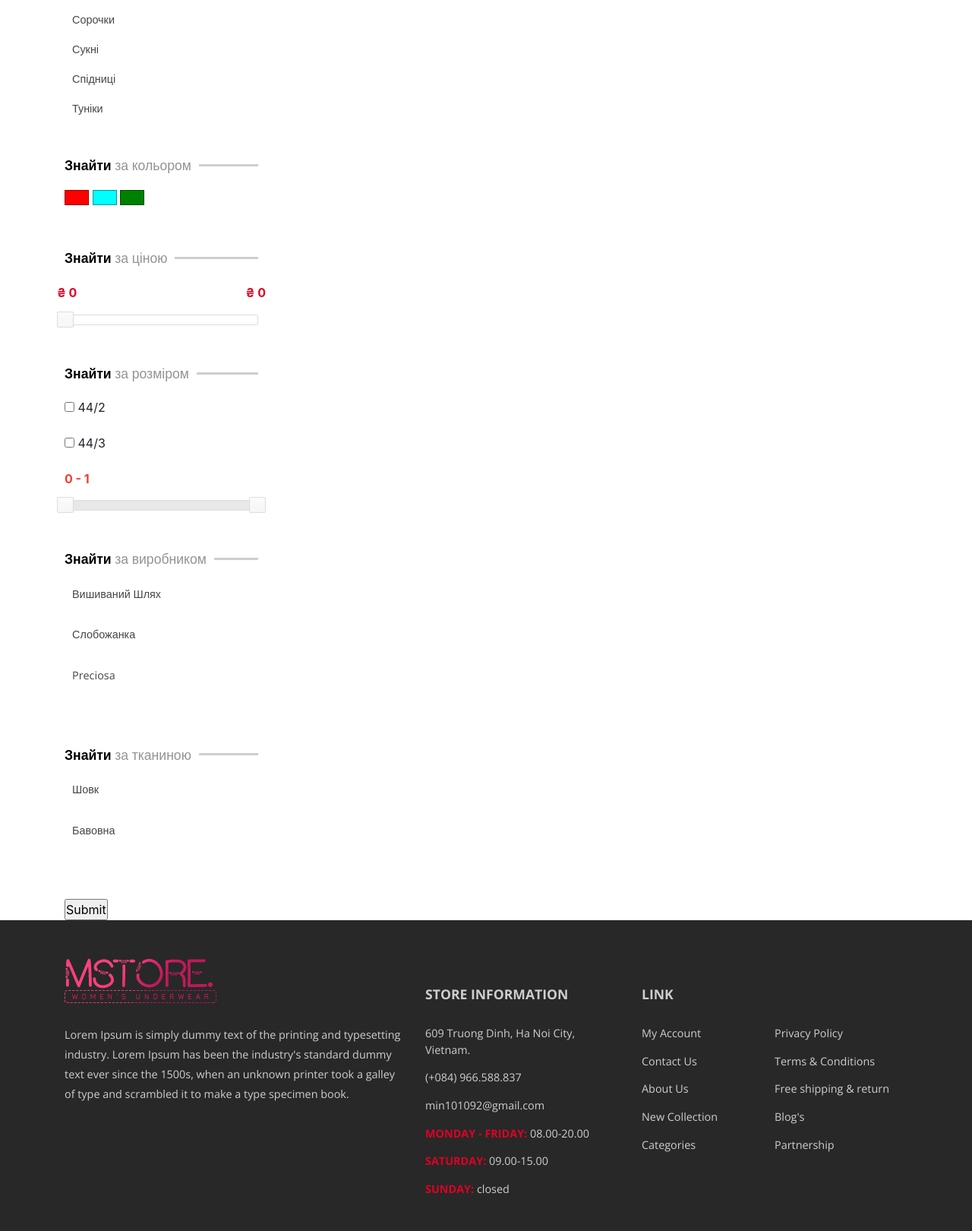
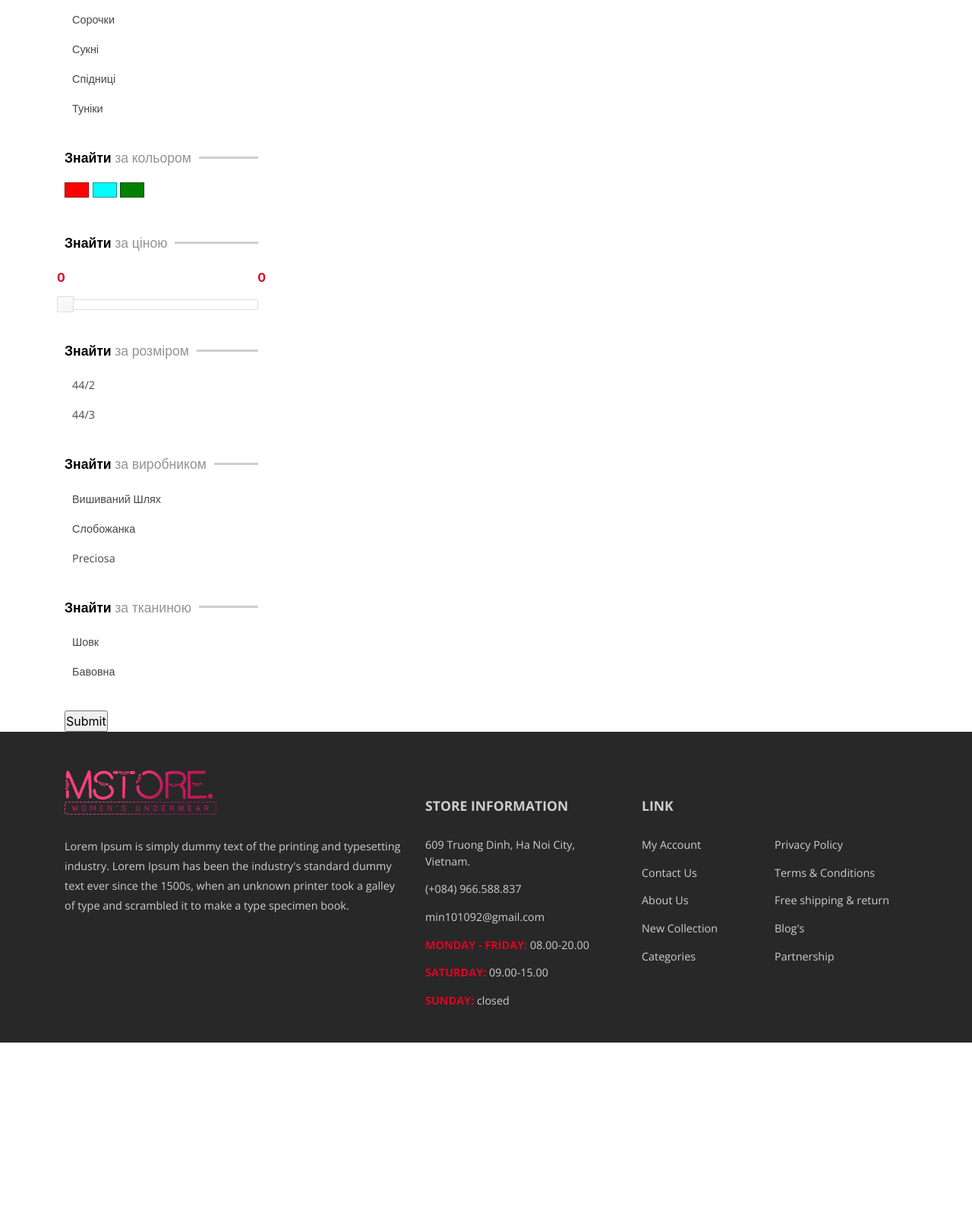
Before and after one commit to biryukov-m/craft-shop, a Django app: page /shop/clothes/clothes/boys_shirt in a window 1280 px wide. Shown: the part 1115-2735 px from the top of the page at 76% size. After the commit the page ends 2487 px from the top, so only its background shows below. Run offline with Django 3.2, Linux system fonts and the light colour scheme; data comes from the database, SQL or seed files in the repository; some libraries are stand-ins or nearby versions.

Commit message:
Доработан слайдер с ценами, теперь он принимает текущие параметры цены в запросе

```diff
--- a/landing/static/landing/css/main.css
+++ b/landing/static/landing/css/main.css
@@ -13,7 +13,7 @@
 
 ul {
   list-style: none;
-  margin: 0 !important;
+  margin: 0;
 }
 
 a:hover {
@@ -416,6 +416,9 @@ a:hover {
   color: #ffffff;
 }
 .main-layout .top-shop-banner {
+  -moz-user-select: none;
+  -khtml-user-select: none;
+  user-select: none;
   margin-bottom: 12px;
 }
 .main-layout .top-shop-banner .wrapper .banner {
@@ -442,6 +445,9 @@ a:hover {
   opacity: 1;
 }
 .main-layout .breadcrumbs {
+  -moz-user-select: none;
+  -khtml-user-select: none;
+  user-select: none;
   margin-bottom: 55px;
 }
 .main-layout .breadcrumbs .wrapper .inner a {
@@ -458,8 +464,13 @@ a:hover {
   content: "/";
   margin-right: 5px;
 }
+.main-layout .shop-catalogue .sidebar {
+  -moz-user-select: none;
+  -khtml-user-select: none;
+  user-select: none;
+}
 .main-layout .shop-catalogue .sidebar .attribute {
-  margin-bottom: 50px;
+  margin-bottom: 40px;
 }
 .main-layout .shop-catalogue .sidebar .attribute .header-wrapper {
   display: flex;
@@ -496,7 +507,6 @@ a:hover {
   font-size: 0.9rem;
   color: #464646;
   margin-left: 10px;
-  margin-bottom: 15px;
   text-transform: capitalize;
 }
 .main-layout .shop-catalogue .sidebar .attribute .select-wrapper ul li input {
@@ -521,7 +531,7 @@ a:hover {
 .main-layout .shop-catalogue .sidebar .attribute .category-header:hover {
   color: #e54833;
 }
-.main-layout .shop-catalogue .sidebar .attribute ul li {
+.main-layout .shop-catalogue .sidebar .attribute ul {
   margin-bottom: 15px;
 }
 .main-layout .shop-catalogue .sidebar .attribute ul li a {
@@ -533,6 +543,15 @@ a:hover {
 }
 .main-layout .shop-catalogue .sidebar .attribute ul li a:hover {
   color: #df0024;
+}
+.main-layout .shop-catalogue .sidebar .attribute ul li:not(:last-child) {
+  margin-bottom: 15px;
+}
+.main-layout .shop-catalogue .sidebar .attribute ul:last-child {
+  margin-bottom: 0;
+}
+.main-layout .shop-catalogue .sidebar .attribute ul:last-child label {
+  margin-bottom: 0;
 }
 .main-layout .shop-catalogue .sidebar .attribute .color {
   display: inline-flex;
@@ -583,6 +602,9 @@ a:hover {
   flex-direction: row;
   align-items: baseline;
   margin-bottom: 20px;
+  -moz-user-select: none;
+  -khtml-user-select: none;
+  user-select: none;
 }
 .main-layout .shop-catalogue .content .header-wrapper .header {
   display: flex;
--- a/landing/static/landing/css/main.sass
+++ b/landing/static/landing/css/main.sass
@@ -43,7 +43,7 @@ $darker: #282828
 
 ul
   list-style: none
-  margin: 0 !important
+  margin: 0
 
 a:hover
   text-decoration: none
@@ -440,6 +440,9 @@ a:hover
               background: $darker
               color: #ffffff
   .top-shop-banner
+    -moz-user-select: none
+    -khtml-user-select: none
+    user-select: none
     margin-bottom: 12px
     .wrapper
       .banner
@@ -467,6 +470,9 @@ a:hover
           width: 100px
           opacity: 1
   .breadcrumbs
+    -moz-user-select: none
+    -khtml-user-select: none
+    user-select: none
     margin-bottom: 55px
 
     .wrapper
@@ -484,8 +490,11 @@ a:hover
           margin-right: 5px
   .shop-catalogue
     .sidebar
+      -moz-user-select: none
+      -khtml-user-select: none
+      user-select: none
       .attribute
-        margin-bottom: 50px
+        margin-bottom: 40px
 
         .header-wrapper
           display: flex
@@ -524,7 +533,6 @@ a:hover
                 font-size: 0.9rem
                 color: $dark
                 margin-left: 10px
-                margin-bottom: 15px
                 text-transform: capitalize
 
               input
@@ -532,9 +540,11 @@ a:hover
 
               label:hover
                 color: $highlight
+
               label[checked="checked"]
                 color: $highlight
                 font-weight: 600
+
 
         .category-header
           font-family: "Open Sans", sans-serif
@@ -549,18 +559,25 @@ a:hover
           color: $highlight_darkest
 
         ul
+          margin-bottom: 15px
           li
-            margin-bottom: 15px
-
             a
               font-family: "Open Sans", sans-serif
               font-weight: lighter
               font-size: 0.9rem
               color: $dark
               margin-left: 10px
-
             a:hover
               color: $highlight
+
+          li:not(:last-child)
+            margin-bottom: 15px
+
+        ul:last-child
+          margin-bottom: 0
+
+          label
+            margin-bottom: 0
 
         .color
           display: inline-flex
@@ -606,6 +623,7 @@ a:hover
               float: right
               right: -10px
               text-align: right
+
     .content
       .header-wrapper
         display: flex
@@ -613,6 +631,9 @@ a:hover
         flex-direction: row
         align-items: baseline
         margin-bottom: 20px
+        -moz-user-select: none
+        -khtml-user-select: none
+        user-select: none
 
         .header
           display: flex
@@ -838,8 +859,6 @@ a:hover
           img
             outline: 5px solid $highlight_darkest
             opacity: 0.5
-
-
 // Отображение секций в shop.html
 #sections
   .section
@@ -953,8 +972,6 @@ a:hover
           font-size: 1rem
           font-family: 'Open Sans', sans-serif
           font-weight: 600
-
-
 footer
   .footer-background
     background: $darker
@@ -1023,8 +1040,6 @@ footer
 
             a:hover
               color: $highlight
-
-
 // Extra large devices (large desktops, 1200px and up)
 @media screen and (max-width: 1199px)
   .main-layout
@@ -1157,8 +1172,6 @@ footer
 
           a
             font-size: 0.9rem
-
-
 // Large devices (desktops, 992px and up)
 @media screen and (max-width: 991px)
   html
@@ -1286,7 +1299,6 @@ footer
 
           a
             font-size: 1.1rem
-
 // Medium devices (tablets, 768px and up)
 @media screen and (max-width: 767px)
   html
@@ -1449,7 +1461,6 @@ footer
 
           a
             font-size: 1.4rem
-
 // Small devices (landscape phones, 576px and up)
 @media screen and (max-width: 575px)
   .top-menu-layout
--- a/landing/views.py
+++ b/landing/views.py
@@ -50,6 +50,10 @@ def item_type(request, department_slug, section_slug, item_type_slug):
     item_type_obj = get_object_or_404(ItemType, slug=item_type_slug)
     items_list = item_type_obj.get_items()
 
+    filter = ProductFilter(request.GET, queryset=items_list)
+
+    form = filter.form
+
     # Аггрегация макс и мин цены из всего списка товаров
     min_price = items_list.aggregate(Min('price'))
     max_price = items_list.aggregate(Max('price'))
@@ -61,9 +65,16 @@ def item_type(request, department_slug, section_slug, item_type_slug):
     except TypeError:
         min_price, max_price = 0, 0
 
-    filter = ProductFilter(request.GET, queryset=items_list)
+    if 'price_min' in request.GET:
+        current_min_price = request.GET.get('price_min')
+    else:
+        current_min_price = min_price
 
-    form = filter.form
+    if 'price_max' in request.GET:
+        current_max_price = request.GET.get('price_max')
+    else:
+        current_max_price = max_price
+
     return render(request, 'landing/item_type.html', locals())
 
 
--- a/templates/landing/department_price_slider.html
+++ b/templates/landing/department_price_slider.html
@@ -1,12 +1,15 @@
 <script>
     var min = {{ min_price }};
     var max = {{ max_price }};
+    var current_min = {{ current_min_price }};
+    var current_max = {{ current_max_price }};
+
     $( function() {
         $( "#slider-price-range" ).slider({
             range: true,
             min: min,
             max: max,
-            values: [ min, max ],
+            values: [ current_min, current_max ],
             slide: function( event, ui ) {
                 //Поле минимального значения
                 $( "#id_price_0" ).val(ui.values[0]);
@@ -15,7 +18,7 @@
             }
         });
 
-        $( "#id_price_0" ).val("₴ " + $( "#slider-price-range" ).slider( "values", 0 ));
-        $( "#id_price_1" ).val("₴ " + $( "#slider-price-range" ).slider( "values", 1 ));
+        $( "#id_price_0" ).val($( "#slider-price-range" ).slider( "values", 0 ));
+        $( "#id_price_1" ).val($( "#slider-price-range" ).slider( "values", 1 ));
     } );
 </script>
--- a/templates/landing/item_type.html
+++ b/templates/landing/item_type.html
@@ -28,7 +28,6 @@
                     </ul>
                 {% endfor %}
             </div>
-
             {# Форма с фильтрами начало #}
             <form class="filters" action="" method="get">
                 <div class="attribute color">
@@ -64,11 +63,9 @@
                         <div class="line"></div>
                     </div>
                     <div class="slider">
-                        <p>
+                        <div class="select-wrapper">
                             {{ form.size }}
-                            <input type="text" id="size-amount" readonly style="border:0; color:#f63e29; font-weight:bold;">
-                        </p>
-                        <div id="slider-size-range"></div>
+                        </div>
                     </div>
                 </div>
                 <div class="attribute brands">
@@ -76,11 +73,9 @@
                         <div class="header"><span class="bold">Знайти </span><span class="thin">за виробником</span></div>
                         <div class="line"></div>
                     </div>
-
                     <div class="select-wrapper">
                         {{ form.brand }}
                     </div>
-
                 </div>
                 <div class="attribute fabric">
                     <div class="header-wrapper">
```
Also changed, not shown: media/item_images/item/2/men-shirt.png (added), 1 other file.
